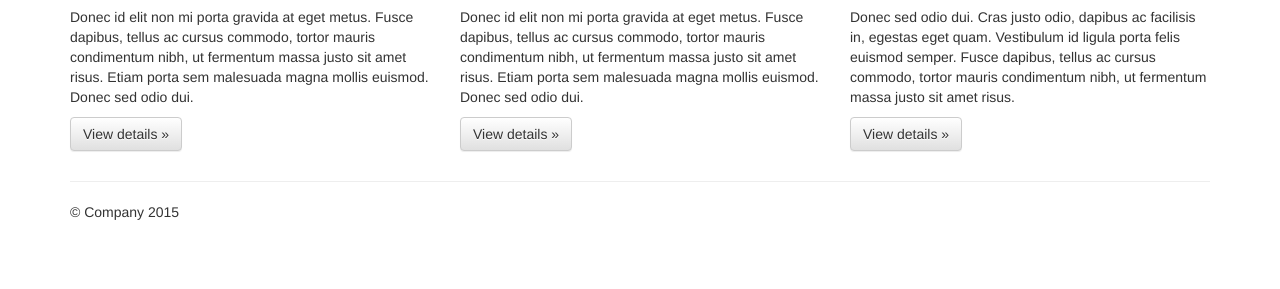
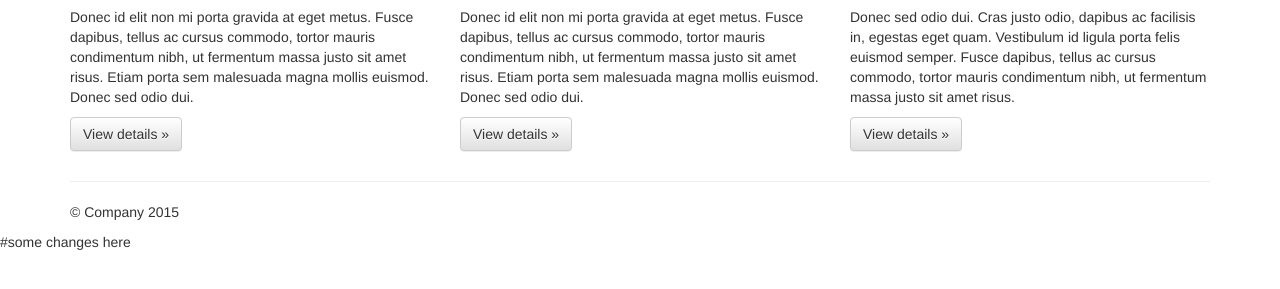
Before and after one commit to hchuwei/demo, a plain HTML site: page index.html in a window 1280 px wide. Shown: the part 467-756 px from the top of the page. Drawn offline with nearby package versions, Linux system fonts and the light colour scheme.

Commit message:
small chage

```diff
--- a/index.html
+++ b/index.html
@@ -104,3 +104,4 @@
         </script>
     </body>
 </html>
+#some changes here
```
Also changed, not shown: 1 other file.
